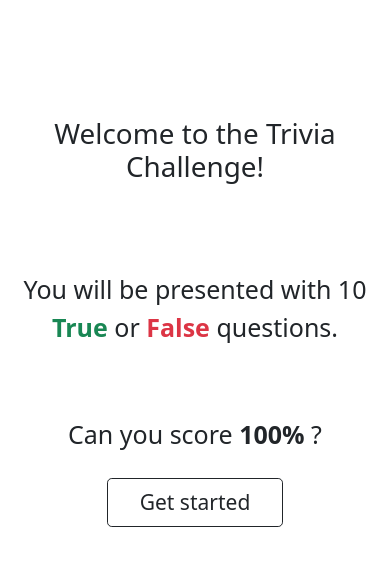
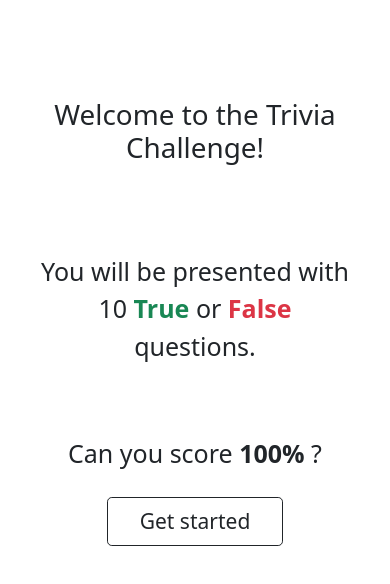
Before and after one commit to gass-git/trivia, a React (Create React App) app: page / in a window 390 px wide. Shown: the top 584 px of the page. Built offline with nearby package versions, Linux system fonts and the light colour scheme; no server answers.

Commit message:
Improved the mobile experience

```diff
--- a/public/index.html
+++ b/public/index.html
@@ -1,5 +1,6 @@
 <!DOCTYPE html>
 <html lang="en">
+
 <head>
   <meta charset="utf-8" />
   <link rel="icon" href="%PUBLIC_URL%/favicon.ico" />
@@ -7,7 +8,9 @@
   <meta name="theme-color" content="#000000" />
   <title>Trivia</title>
 </head>
+
 <body>
   <div id="root"></div>
 </body>
+
 </html>
--- a/src/components/home.js
+++ b/src/components/home.js
@@ -19,7 +19,7 @@ export default function Home() {
         </Row>
 
         {/* SHORT EXPLAINER */}
-        <Row style={{ marginTop: '80px' }}>
+        <Row style={{ marginTop: '80px', padding: '0 25px 0 25px' }}>
           <Col className="mx-auto col-style">
             You will be presented with 10
             {' '}<strong className="text-success">True</strong>  or
--- a/src/components/quiz.js
+++ b/src/components/quiz.js
@@ -58,6 +58,7 @@ export default function Quiz() {
 
                 {/* BUTTONS */}
                 <Button
+                  id="quiz-btn-false"
                   className="m-2 btn-lg"
                   variant="outline-danger"
                   onClick={() => handleClick('False')}
@@ -65,6 +66,7 @@ export default function Quiz() {
                   False
                 </Button>
                 <Button
+                  id="quiz-btn-true"
                   className="m-2 btn-lg"
                   variant="outline-success"
                   onClick={() => handleClick('True')}
--- a/src/components/results.js
+++ b/src/components/results.js
@@ -79,9 +79,9 @@ export default function Results() {
             {/* TABLE HEADER */}
             <thead>
               <tr>
-                <th style={{ width: '100px', textAlign: 'center' }}>True?</th>
+                <th style={{ minWidth: '80px', textAlign: 'center' }}>True?</th>
                 <th style={{ textAlign: 'center' }}>Question</th>
-                <th style={{ width: '100px', textAlign: 'center' }}>Correct?</th>
+                <th style={{ maxWidth: '100px', textAlign: 'center' }}>Correct?</th>
               </tr>
             </thead>
 
--- a/src/custom.scss
+++ b/src/custom.scss
@@ -1,4 +1,9 @@
-$input-btn-focus-width:         0rem !default;
+$input-btn-focus-width: 0rem !default;
+
+body{
+  -webkit-font-smoothing: antialiased;
+  -moz-osx-font-smoothing: grayscale;
+}
 
 /* Global styles */
 .btn-lg{
@@ -55,4 +60,16 @@ $input-btn-focus-width:         0rem !default;
   }
 }
 
+/* Touch screens */
+@media (hover: none) and (pointer: coarse) {
+  #quiz-btn-false:hover {
+    background-color: transparent!important;
+    color: #d9534f;
+  }
+  #quiz-btn-true:hover {
+    background-color: transparent!important;
+    color:#198754;
+  }
+}
+
 @import "../node_modules/bootstrap/scss/bootstrap";
```
Also changed, not shown: 1 other file (tests, documents, lock files or other folders). Lines whose indentation alone changed are shown as unchanged.
